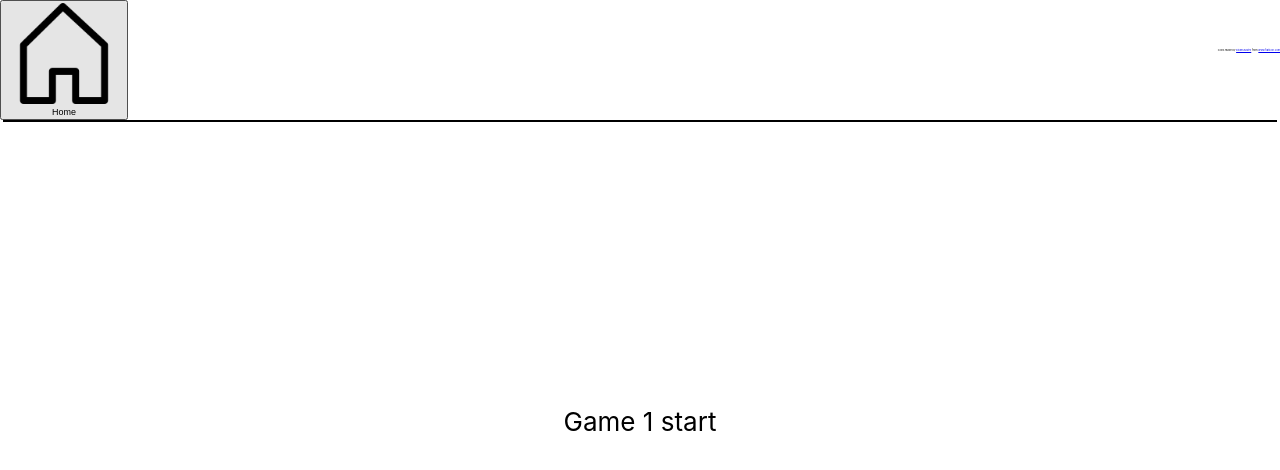
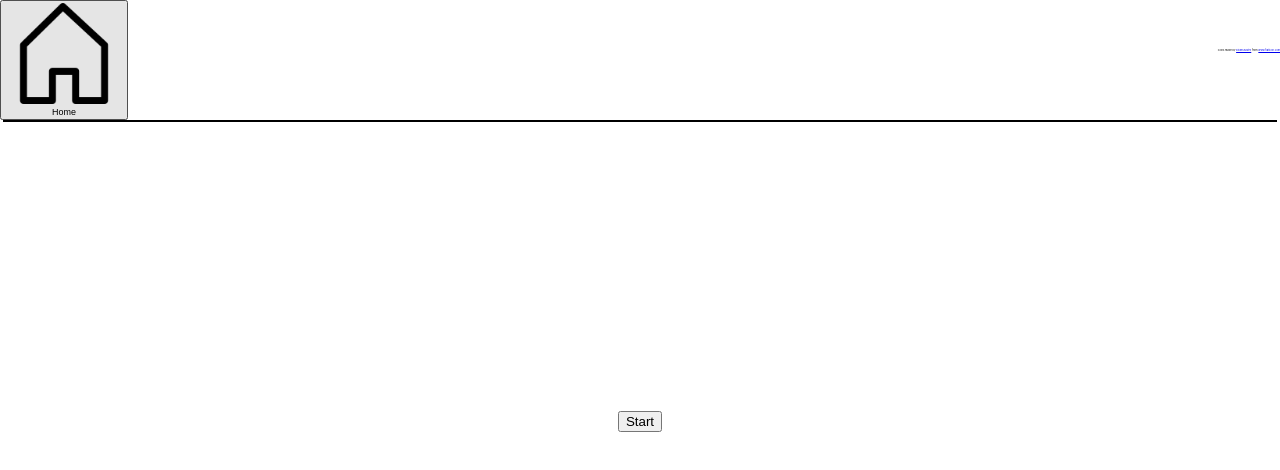
Before and after one commit to sken130/SimpleMemoryGameCollections, a React (Create React App) app in the folder reactjs-main/: page /game1/game1Start in a window 1280 px wide. Shown: the top 470 px of the page. Built offline with nearby package versions, Linux system fonts and the light colour scheme.

Commit message:
Work in progress of game screen

```diff
--- a/reactjs-main/src/routes/Game1.jsx
+++ b/reactjs-main/src/routes/Game1.jsx
@@ -9,17 +9,72 @@ import {
 import fruitsIcon from "../Images/buttons/fruits.png"
 
 class Game1 extends React.Component {
-    // constructor(props) {
-    //     super(props);
-    // }
+    constructor(props) {
+        super(props);
+        this.state = {isStarted: false};
+    }
+
+    startNewGame() {
+        function getRandomInt(max) {
+            return Math.floor(Math.random() * max);
+        }
+
+        var imageFileNames = [];
+
+        for (let i = 0; i < 20; i++) {
+            imageFileNames.push(`fruit${getRandomInt(5) + 1}.png`);
+        }
+
+        this.setState({
+            isStarted: true,
+            imageFileNames: imageFileNames,
+            currentImagePosition: 0
+        }, () => {this.loadCurrentImage()})
+
+    }
+
+    loadCurrentImage() {
+        console.log(`loadCurrentImage - this.state.imageFileNames: ${this.state.imageFileNames}`)
+        let imageName = this.state.imageFileNames[this.state.currentImagePosition];
+        console.log(`loadCurrentImage - imageName: ${imageName}`)
+        import(`../Images/fruits/${imageName}`).then(image => {
+            this.setState({
+                loadedImage: image
+            });
+        });
+    }
+
+    giveAnswerAndNextImage() {
+        this.setState({
+            currentImagePosition: this.state.currentImagePosition + 1
+        }, () => {this.loadCurrentImage()})
+    }
 
     render() {
-        return (
-            <div className="Game1-Main" style={{width: "100%"}}>
-                Game 1 start
-            </div>
+        var loadedImage = this.state.loadedImage;
+        // console.log(`loadedImage ${loadedImage}`);
+        var imageDiv = loadedImage ? <img src={loadedImage.default}></img> : null;
 
-        )
+        if (this.state.isStarted) {
+            return (
+                <div className="Game1-Main" style={{width: "100%"}}>
+                    {imageDiv}
+                    <div>
+                        <button style={{marginLeft: "10%", marginRight: "10%"}} onClick={()=>{this.giveAnswerAndNextImage()}}>Same</button>
+                        <button style={{marginLeft: "10%", marginRight: "10%"}} onClick={()=>{this.giveAnswerAndNextImage()}}>Different</button>
+                    </div>
+
+                </div>
+            )
+        } else {
+            return (
+                <button style={{marginLeft: "10%", marginRight: "10%"}} onClick={()=>{
+                    this.startNewGame()
+                }}>Start</button>
+            );
+        }
+
+
     }
 }
 
```
